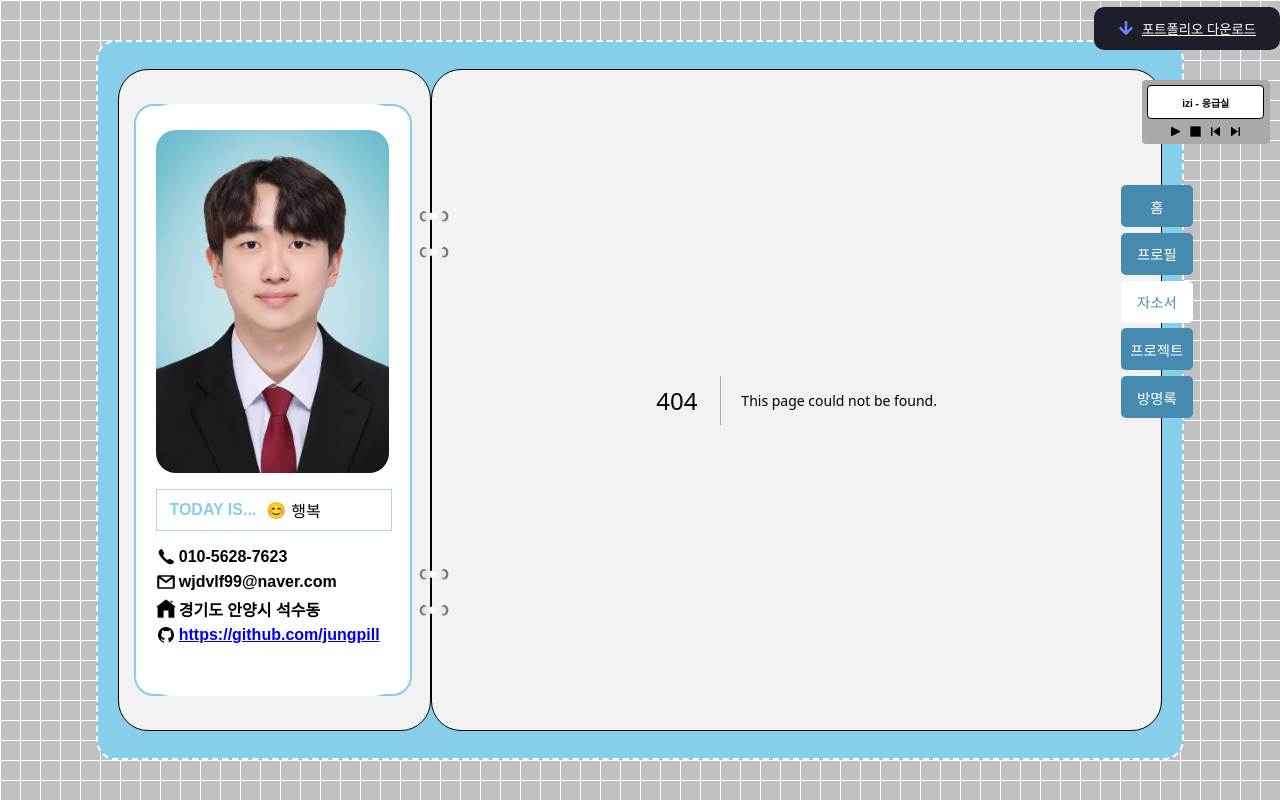
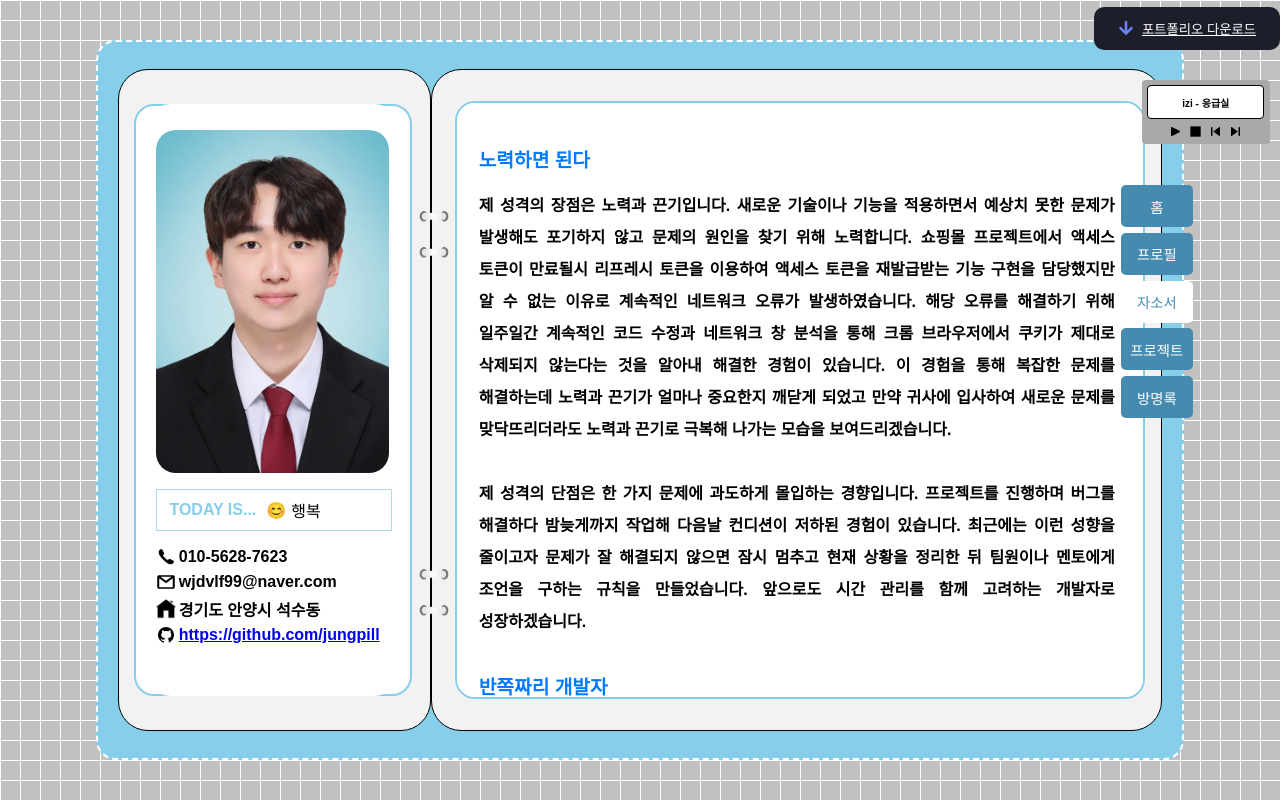
Before and after one commit to jungpill/portfolio-migration-next, a Next.js app: page /cover-letter in a window 1280 px wide. Before the commit this address had no page. Built offline with nearby package versions, Linux system fonts and the light colour scheme.

Commit message:
cover-letter.tsx 페이지 마이그레이션

```diff
--- /dev/null
+++ b/src/app/cover-letter/page.tsx
@@ -0,0 +1,99 @@
+import styled from "styled-components";
+
+const CoverLetter = () => {
+
+    return(
+        <CoverLetterContainer>
+            <CoverLetterWrapper>
+                <Title>
+                    노력하면 된다
+                </Title>
+                <Text>
+                제 성격의 장점은 노력과 끈기입니다.
+                새로운 기술이나 기능을 적용하면서 예상치 못한 문제가 발생해도 포기하지 않고 문제의 원인을 찾기 위해 노력합니다.
+                쇼핑몰 프로젝트에서 액세스 토큰이 만료될시 리프레시 토큰을 이용하여 액세스 토큰을 재발급받는 기능 구현을 담당했지만
+                알 수 없는 이유로 계속적인 네트워크 오류가 발생하였습니다.
+                해당 오류를 해결하기 위해 일주일간 계속적인 코드 수정과 네트워크 창 분석을 통해 크롬 브라우저에서 쿠키가 제대로 삭제되지 않는다는 것을 알아내 해결한 경험이 있습니다.
+                이 경험을 통해 복잡한 문제를 해결하는데 노력과 끈기가 얼마나 중요한지 깨닫게 되었고
+                만약 귀사에 입사하여 새로운 문제를 맞닥뜨리더라도 노력과 끈기로 극복해 나가는 모습을 보여드리겠습니다.<br/><br/>
+
+                제 성격의 단점은 한 가지 문제에 과도하게 몰입하는 경향입니다.
+                프로젝트를 진행하며 버그를 해결하다 밤늦게까지 작업해 다음날 컨디션이 저하된 경험이 있습니다.
+                최근에는 이런 성향을 줄이고자 문제가 잘 해결되지 않으면 잠시 멈추고 현재 상황을 정리한 뒤 팀원이나 멘토에게 조언을 구하는 규칙을 만들었습니다.
+                앞으로도 시간 관리를 함께 고려하는 개발자로 성장하겠습니다.
+                </Text>
+                <Title>
+                    반쪽짜리 개발자
+                </Title>
+                <Text>
+                전공을 바꿔 컴퓨터공학과로 편입한 후 전공 학생들에 비해 개발에 대한 지식이 부족했습니다.
+                하지만 졸업작품 팀 프로젝트는 맡은 역할을 충실히 수행하겠다는 다짐으로 프로젝트 시작 3개월 전부터 먼저 개발 공부를 시작하였고
+                그 기간 동안 React, Javascript, Typescript 등 프론트엔드에서 기본이 되는 기술들을 중점으로 공부하였습니다.
+                잘 모르는 내용에 대해서는 ICT한이음 프로젝트를 통해 알게된 멘토분에게 자문을 구해가며 공부 방향을 잡았습니다.
+                그 결과 의류 플랫폼 팀 프로젝트에서 핵심이 되는 메인 페이지, 상세페이지, 마이페이지 등의 기능 구현을 담당 하였고
+                그 과정속에서 CRUD 기반의 데이터 흐름, 컴포넌트 구조 설계, 상태 관리 등 실무적인 프론트엔드 개발 경험을 쌓을 수 있었습니다.
+                이후 해당 프로젝트는 26개의 팀이 참여한 졸업작품 경진대회에서 3위를 수상했으며 이 경험은 저에게 개발에 대한 자신감을 심어주는 계기가 되었습니다.
+                </Text>
+            </CoverLetterWrapper>
+        </CoverLetterContainer>
+    )
+}
+
+export default CoverLetter;
+
+
+const CoverLetterContainer = styled.div`
+    display: flex;
+    width: 95%;
+    height: 90%;
+    background-color: white;
+    border: 2px solid skyblue;
+    border-radius: 20px;
+    padding: 0.5rem;
+    align-items: center;
+    flex-direction: column;
+    margin-left: 1%;
+    padding-bottom: .8rem;
+    overflow-y: scroll;
+
+    &::-webkit-scrollbar {
+    width: 0px;
+    }
+
+    opacity: 0;
+    transform: translateX(40px);
+    animation: pageIn 0.5s ease forwards;
+
+    @keyframes pageIn {
+        to {
+            opacity: 1;
+            transform: translateX(0);
+        }
+    }
+`
+const CoverLetterWrapper = styled.div`
+    display: flex;
+    margin-left: 4%;
+    flex-direction: column;
+    width: 100%;
+    height: 100%;
+`
+
+const Title = styled.div`
+    font-weight: 600;
+    line-height: 2rem;
+    font-size: 1.2rem;
+    margin: 5% 0 2% 0;
+    color: #007AFF;
+`
+
+const Text = styled.div`
+    font-weight: 600;
+    line-height: 2rem;
+    font-size: 1rem;
+    width: 95%;
+    word-wrap: break-word;
+    word-break: keep-all; /* 한글 줄바꿈을 더 자연스럽게 */
+    white-space: normal; /* 공백을 정리하면서 줄바꿈 적용 */
+    text-align: justify;
+`
--- a/src/app/layout.tsx
+++ b/src/app/layout.tsx
@@ -80,7 +80,6 @@ const BackGroundgray = styled.div`
     background-color: #F2F2F2;
     border: 1px solid black;
     border-radius: 30px;
-    padding: 10px 0 10px 0;
     flex-direction: column;
     overflow-y: auto;
     overflow-x: hidden;
--- a/src/app/page.tsx
+++ b/src/app/page.tsx
@@ -1,7 +1,7 @@
 import styled from 'styled-components'
 import test from "../assets/webp/미니홈피.webp";
 
-const HOME = () => {
+const Page = () => {
 
     const text = "유저의 입장에서 생각하며 최선의 방향을 고민하는 개발자 이정필입니다.";
 
@@ -33,11 +33,11 @@ const HOME = () => {
     )
 }
 
-export default HOME
+export default Page
 
 const BodyContainer = styled.div`
     display: flex;
-    width: 90%;
+    width: 95%;
     height: 90%;
     background-color: white;
     border: 2px solid skyblue;
--- a/src/app/profile/page.tsx
+++ b/src/app/profile/page.tsx
@@ -88,7 +88,7 @@ export default Page
 
 const ProfileContainer = styled.div`
     display: flex;
-    width: 90%;
+    width: 95%;
     height: 90%;
     background-color: white;
     border: 2px solid skyblue;
```
Also changed, not shown: src/app/guest-book/page.tsx (+17 -3 lines).
